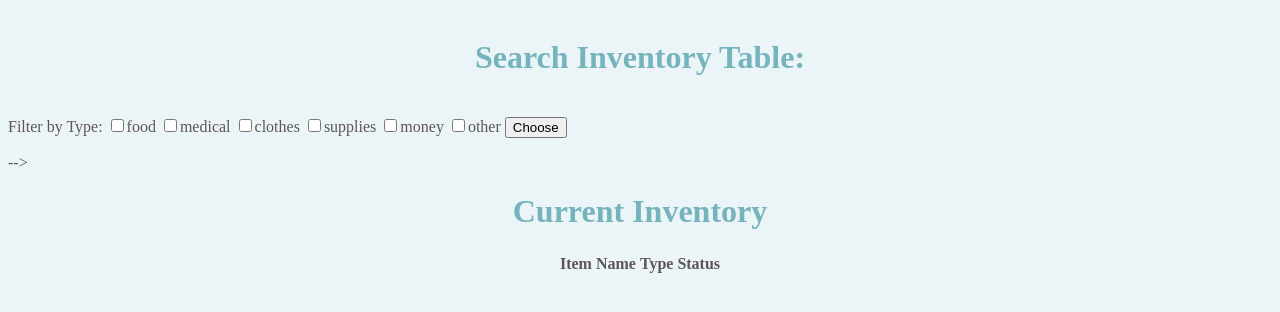
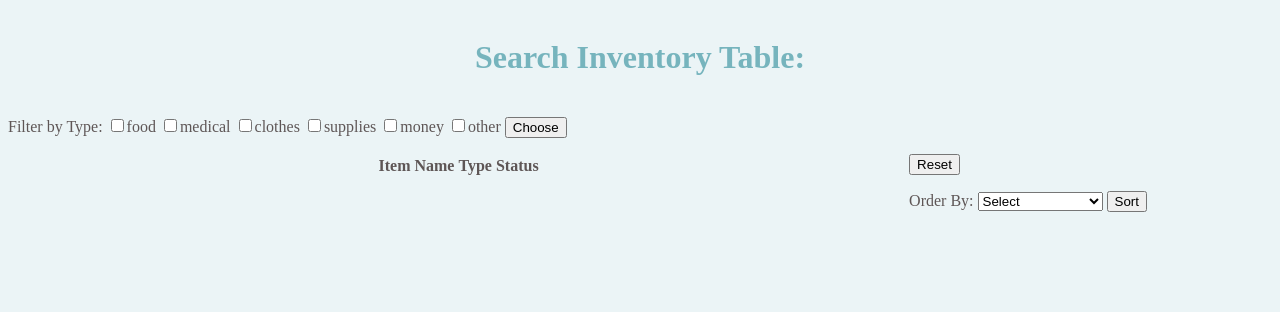
Before and after one commit to cs304-fa18/semester-project-rad, a Flask app: page /inventory/ in a window 1280 px wide. Shown: the part 69-381 px from the top of the page. Run offline with Flask 2, Linux system fonts and the light colour scheme; data that the repository does not hold is empty; some libraries are stand-ins or nearby versions.

Commit message:
Added sorting feature to inventory page

```diff
--- a/templates/inventory.html
+++ b/templates/inventory.html
@@ -16,26 +16,29 @@
     <input type="submit" name="submit-btn" value="Choose">
 </form>
 
+ <div id="sort">
+    <form method=POST action="/reset/">
+        <input type="submit" name="submit-btn" value="Reset">
+    </form>
 
-    <!--<form method=POST action="/filterInventoryType/">-->
-    <!--    <label>Filter by Type:</label>-->
-    <!--    <option value="none">Choose One</option>-->
-          <!--Fills out the drop down menu with donation types;
-    <!--          Hard coded because we have a set of predefined donation types-->
-    <!--          Similar types as donation table, except for money type which -->
-    <!--          is accounted for in expenditures table-->-->
-    <!--        <option value = "food" > food </option>-->
-    <!--        <option value = "medical" > medical </option>-->
-    <!--        <option value = "clothes" > clothes </option>-->
-    <!--        <option value = "supplies" > supplies </option>-->
-    <!--        <option value = "other" > other </option>-->
-    <!--     </select>-->
-    <!--    <input type="submit" name="submit-btn" value="Choose">-->
-    <!--</form>-->
+
+    <form method=POST action="/sortBy/">
+        <label for="menu-tt">Order By:</label>
+        <select name="menu-tt">
+          <option value="none">Select</option>
+            <option value = "Most Recent Donation" > Most Recent</option>
+            <option value = "Oldest Donation First" > Oldest Donation</option>
+            <option value = "Type" > Type Descending </option>
+         </select>
+        <input type="submit" name="submit-btn" value="Sort">
+    </form>
+    </div>
+
+
+
 
     <body>
         </div>
-            <h1>Current Inventory</h1>
 
             <table id="inventory-list">
 
```
